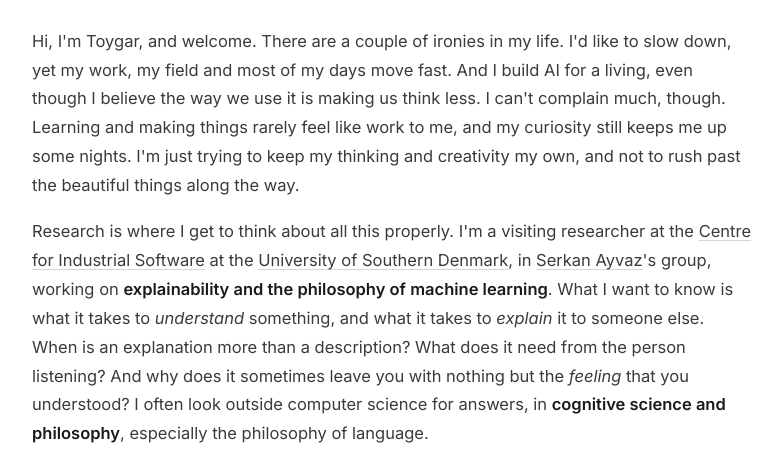
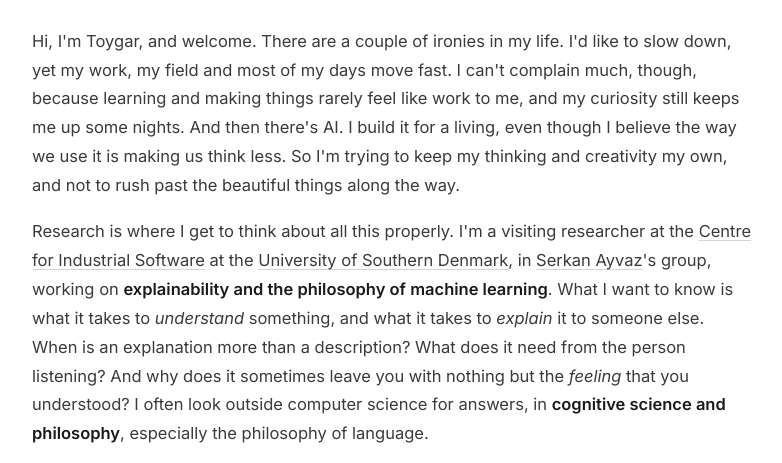
Before and after one commit to tanyelai/tanyelai.github.io, a plain HTML site: page index.html in a window 1280 px wide. Shown: the part 315-778 px from the top of the page, without its empty margins (248-1030 px from the left). Drawn offline with Linux system fonts and the light colour scheme.

Commit message:
Move "I can't complain" next to the irony it answers
Right after the AI sentence, "I can't complain much, though" read as if
it answered the worry that AI makes us think less. It answers the fast
pace, so it now follows that irony, and AI comes after it ("And then
there's AI"), which also lets "So I'm trying to keep my thinking my
own" follow the worry it answers.

Co-Authored-By: Claude Opus 5.5 <noreply@anthropic.com>

```diff
--- a/index.html
+++ b/index.html
@@ -95,11 +95,11 @@
     <p>
       Hi, I'm Toygar, and welcome. There are a couple of ironies in my life. I'd
       like to slow down, yet my work, my field and most of my days move fast.
-      And I build AI for a living, even though I believe the way we use it is
-      making us think less. I can't complain much, though. Learning and making
-      things rarely feel like work to me, and my curiosity still keeps me up some
-      nights. I'm just trying to keep my thinking and creativity my own, and not
-      to rush past the beautiful things along the way.
+      I can't complain much, though, because learning and making things rarely
+      feel like work to me, and my curiosity still keeps me up some nights. And
+      then there's AI. I build it for a living, even though I believe the way
+      we use it is making us think less. So I'm trying to keep my thinking and
+      creativity my own, and not to rush past the beautiful things along the way.
     </p>
     <p>
       Research is where I get to think about all this properly. I'm a visiting
```
